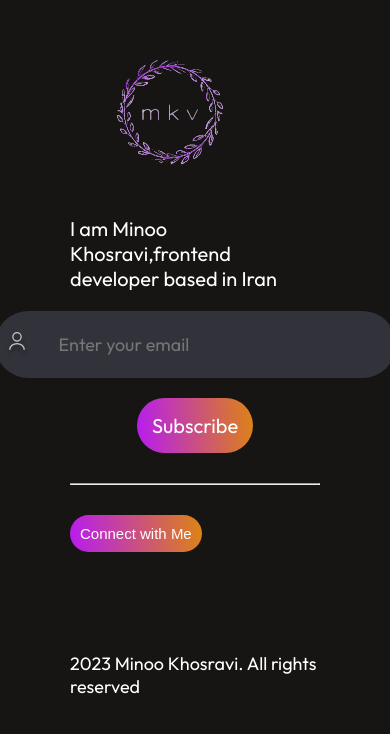
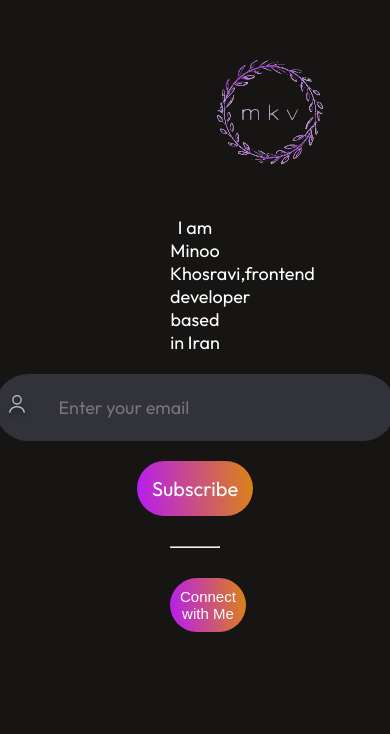
Before and after one commit to Mino1826/minoo-portfolio, a React (Vite) app: page / in a window 390 px wide. Shown: the part 8170-8904 px from the top of the page. Built offline with nearby package versions, Linux system fonts and the light colour scheme.

Commit message:
footer left

```diff
--- a/src/Components/Footer/footer.css
+++ b/src/Components/Footer/footer.css
@@ -72,15 +72,22 @@
 }
 @media(max-width:768px){
     .footer{
-        margin:50px 70px;
+        /* margin:50px 70px; */
+        text-align: center;
     }
     .footer-top{
         flex-direction: column;
         gap: 20px;
+
     }
     .footer-top-right{
         flex-direction: column;
         gap: 20px;
+
+    }
+    .footer-top-left p{
+        font-size: 18px
+
     }
     .footer-bottom{
         display: flex;
```
